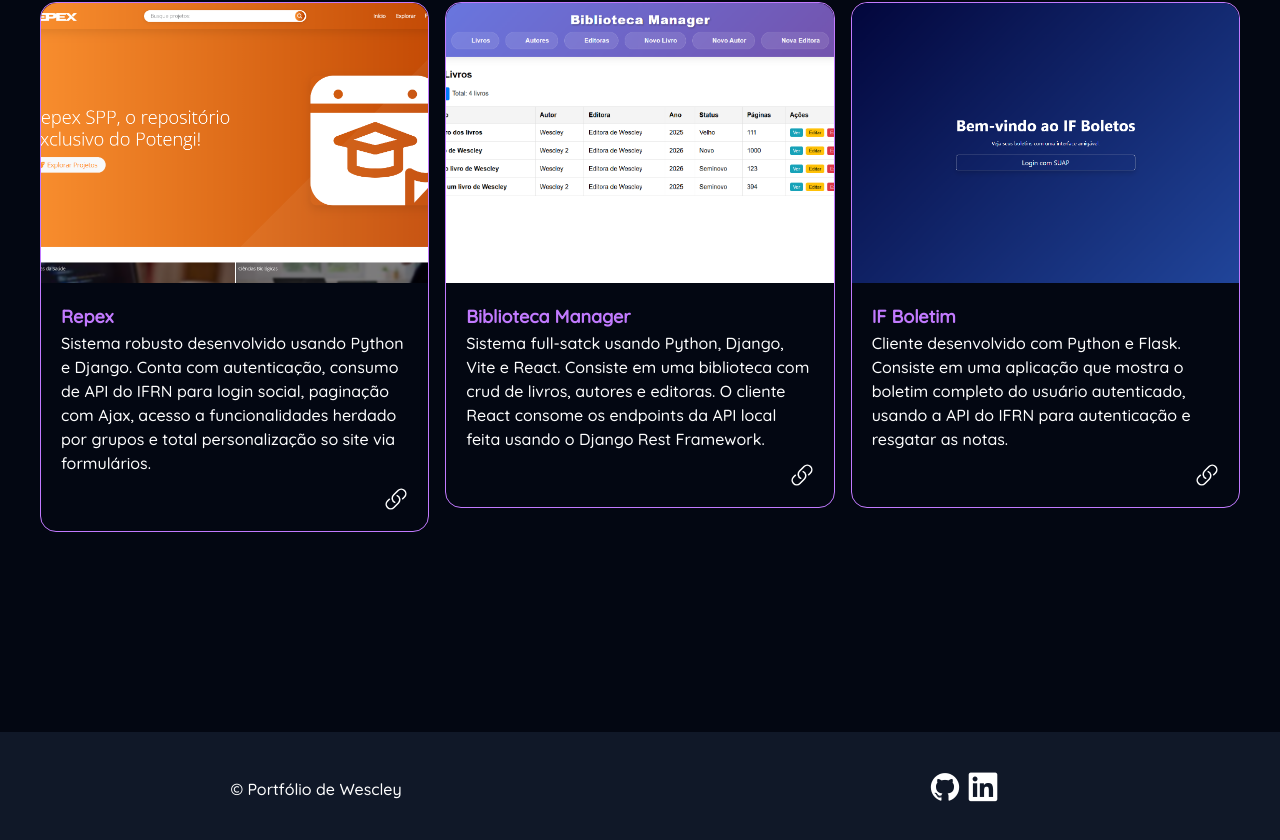
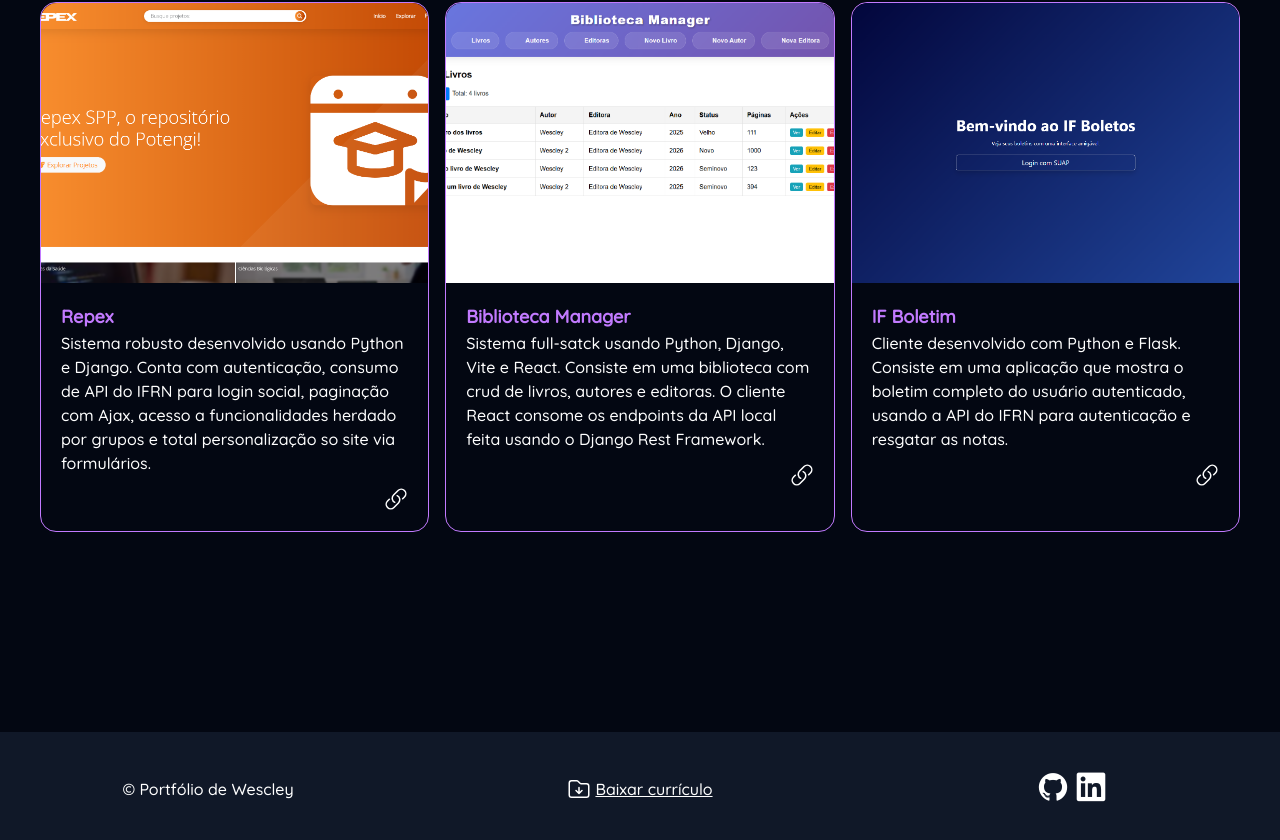
Before and after one commit to WescleyPlinio/portfolio, a React (Vite) app in the folder portfolio/: page / in a window 1280 px wide. Shown: the part 1962-2802 px from the top of the page. Built offline with nearby package versions, Linux system fonts and the light colour scheme.

Commit message:
Adicionando currículo ao footer

```diff
--- a/portfolio/src/components/Footer.jsx
+++ b/portfolio/src/components/Footer.jsx
@@ -1,8 +1,16 @@
 export default function Footer() {
     return (
-        <footer className="bg-gray-900 py-10 grid grid-cols-1 md:grid-cols-2 gap-4">
+        <footer className="bg-gray-900 py-10 grid grid-cols-1 md:grid-cols-3 gap-4">
             <div className="flex justify-center items-center">
                 <p className="text-white text-center">&copy; Portfólio de Wescley</p>
+            </div>
+            <div className="flex justify-center items-center">
+                <a href="curriculo.pdf" download="Currículo de Wescley" className="text-white underline flex gap-1">
+                    <svg xmlns="http://www.w3.org/2000/svg" fill="none" viewBox="0 0 24 24" strokeWidth={1.5} stroke="currentColor" className="size-6">
+                        <path strokeLinecap="round" strokeLinejoin="round" d="m9 13.5 3 3m0 0 3-3m-3 3v-6m1.06-4.19-2.12-2.12a1.5 1.5 0 0 0-1.061-.44H4.5A2.25 2.25 0 0 0 2.25 6v12a2.25 2.25 0 0 0 2.25 2.25h15A2.25 2.25 0 0 0 21.75 18V9a2.25 2.25 0 0 0-2.25-2.25h-5.379a1.5 1.5 0 0 1-1.06-.44Z" />
+                    </svg>
+                    Baixar currículo
+                </a>
             </div>
             <div className="flex justify-center items-center gap-2">
                 <a target="blank" href="https://github.com/WescleyPlinio">
--- a/portfolio/src/components/Project.jsx
+++ b/portfolio/src/components/Project.jsx
@@ -3,7 +3,7 @@ import FadeIn from "./FadeIn"
 export default function Project({ title, text, imgUrl, projectUrl }) {
     return (
         <FadeIn>
-            <div className="border border-purple-400 rounded-2xl">
+            <div className="border border-purple-400 rounded-2xl h-full">
                 <div className="w-full">
                     <img src={`/portfolio/imgs/${imgUrl}`} className="rounded-t-2xl h-70 w-full object-cover object-center" alt="Projeto" />
                 </div>
```
Also changed, not shown: 1 other file (tests, documents, lock files or other folders).
